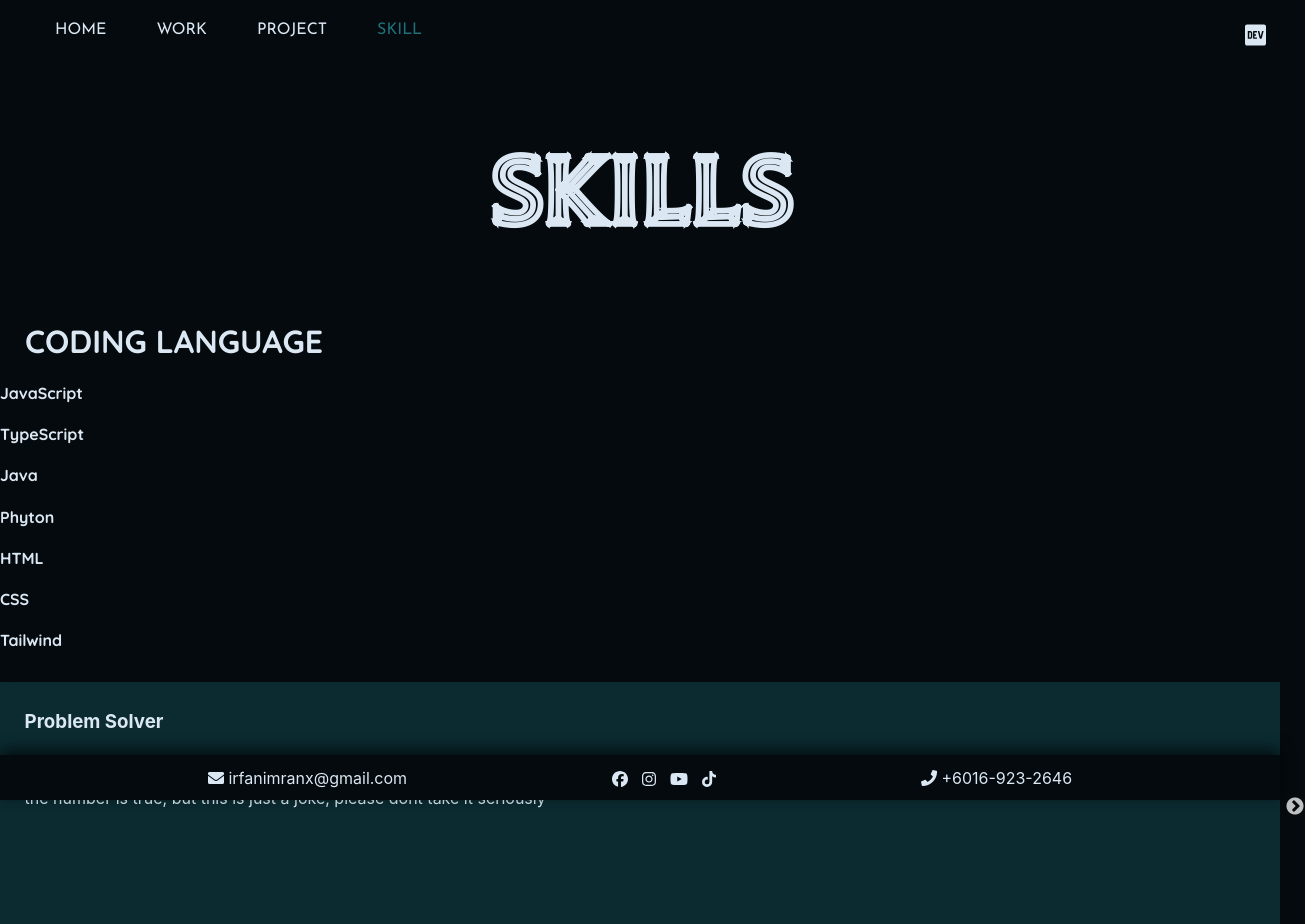
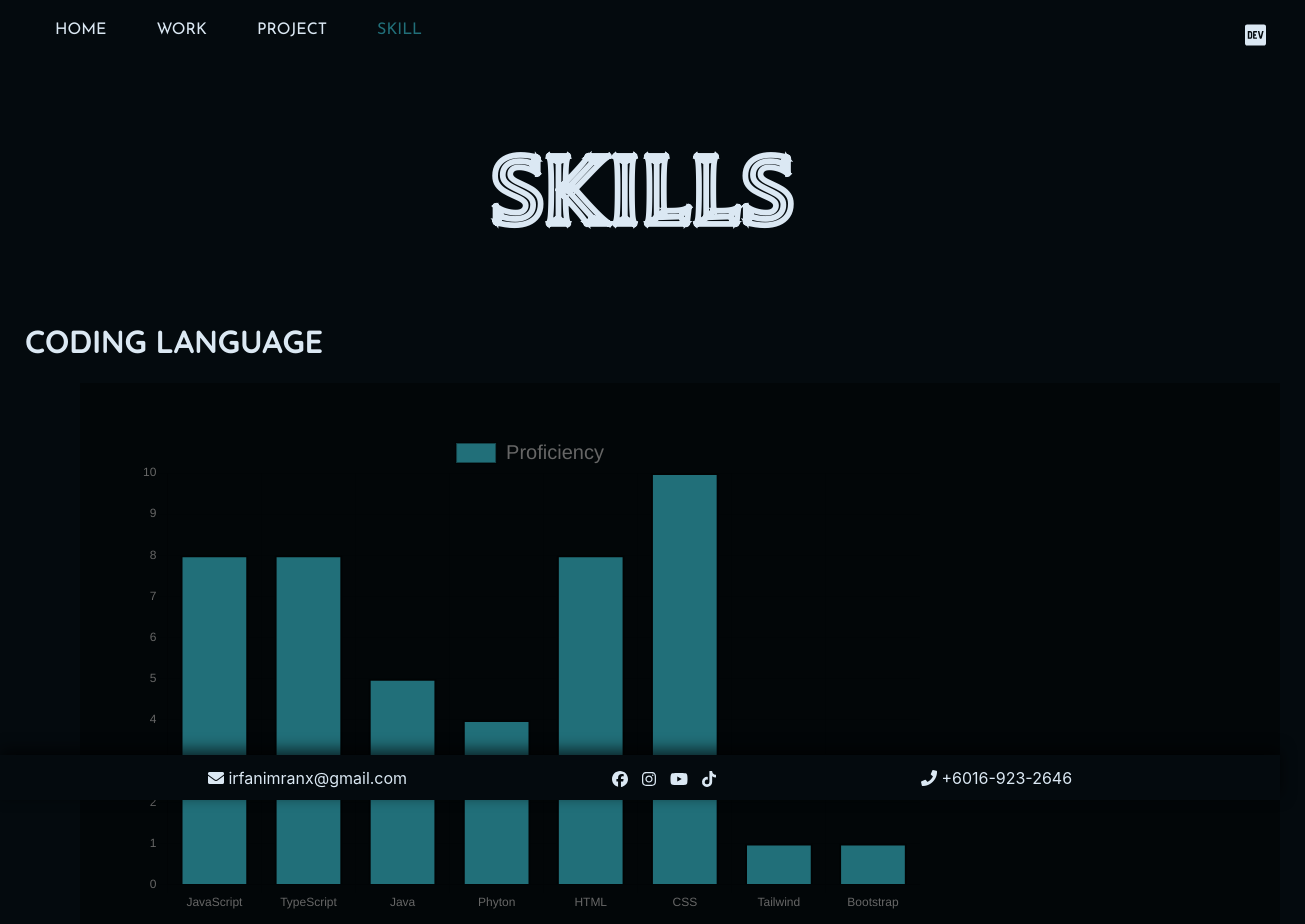
Before and after one commit to IpanXBread/project-ipan, a React (Create React App) app: page /skills in a window 1280 px wide. Shown: the top 924 px of the page, 1305 px wide, since content can reach past the window. Built offline with nearby package versions, Linux system fonts and the light colour scheme.

Commit message:
change waktu afiq datang

```diff
--- a/src/components/HeaderComponent.js
+++ b/src/components/HeaderComponent.js
@@ -7,8 +7,6 @@ import { faDev } from '@fortawesome/free-brands-svg-icons';
 export default function HeaderComponent() {
     const storedMode = localStorage.getItem('themeMode');
     const [isLightMode, setIsLightMode] = useState(storedMode === 'light');
-
-    console.log("Helu world");
 
     const toggleMode = () => {
         const newMode = !isLightMode ? 'light' : 'dark';
--- a/src/components/Skills_Coding.js
+++ b/src/components/Skills_Coding.js
@@ -3,56 +3,86 @@ import {
     BarElement,
     CategoryScale,
     LinearScale,
-    ToolTip,
     Legend
 } from 'chart.js';
 import { Bar } from 'react-chartjs-2';
 import '../css/styles.css';
 
+ChartJS.register(
+    BarElement,
+    CategoryScale,
+    LinearScale,
+    Legend
+)
+
 export default function Skills_Coding() {
 
-    const coding_language = [
+    const data = {
+        labels: ['JavaScript', 'TypeScript', 'Java', 'Phyton', 'HTML', 'CSS', 'Tailwind', 'Bootstrap'],
+        datasets: [
             {
-            language: "JavaScript",
-            level: 8,
+                label: 'Proficiency',
+                data: [8, 8, 5, 4, 8, 10, 1, 1],
+                backgroundColor: '#216F79',
+                borderColor: 'rgba(0, 0, 0, 0.4)',
+                borderWidth: 2,
+            }
+        ]
+    }
+
+    const options = {
+        scales: {
+            y: {
+                beginAtZero: true,
+                max: 10,
             },
-        {
-            language: "TypeScript",
-            level: 8,
+            x: {
+                scales: {
+                    x: {
+                        barThickness: 5,
                     },
-        {
-            language: "Java",
-            level: 5,
                 },
-        {
-            language: "Phyton",
-            level: 4,
             },
-        {
-            language: "HTML",
-            level: 8,
         },
-        {
-            language: "CSS",
-            level: 10,
+        plugins: {
+            legend: {
+                display: true,
+                position: 'top',
+                labels: {
+                    font: {
+                        size: 20
+                    }
+                }
             },
-        {
-            language: "Tailwind",
-            level: 1,
+            title: {
+                display: false,
+                text: 'Coding Language',
             },
-    ];
+        },
+        layout: {
+            padding: {
+                left: 20,
+                bottom: 20,
+            },
+        },
+        indexAxis: 'x',
+        responsive: true,
+        maintainAspectRatio: false,
+    };
 
     return (
         <div className=''>
             <div className="position-container">
                 <h1 className="quicksand">CODING LANGUAGE</h1>
             </div>
-            <div className="skill-coding-container">
-                {coding_language.map((coding, index) => (
-                    <div key={index}>
-                        <h4 className="quicksand">{coding.language}</h4>
+            <div className="coding-container quicksand primary-color big-text">
+                <div className="coding-container-inside">
+                    <Bar
+                        data={data}
+                        options={options}
+                        className="bar-chart quicksand primary-color big-text"
+                    ></Bar>
                 </div>
-                ))}
             </div>
         </div>
     );
--- a/src/components/Skills_Swipe.js
+++ b/src/components/Skills_Swipe.js
@@ -5,37 +5,39 @@ import 'slick-carousel/slick/slick-theme.css';
 
 export default function Skills_Swipe() {
   const settings = {
-    dots: false,
+    dots: true,
     infinite: true,
     speed: 1500,
     slidesToShow: 1,
     slidesToScroll: 1,
     autoplay: true,
-    autoplaySpeed: 4000,
+    autoplaySpeed: 5000,
+    arrows: false,
   };
 
   return (
     <div>
+      <div className="skills-container">
         <Slider {...settings}>
-        <div className="skills-container">
-          <h3>LeetCode</h3>
-          <p>Master on solving LeetCode problems.</p>
+          <div className="align-right">
+            <h2 className="raleway">LeetCode</h2>
+            <p  className="quicksand">Loved to solving LeetCode problems with friends.</p>
           </div>
-        <div className="skills-container">
-          <h3>Problem Solver</h3>
-          <p>Average time of 25 seconds in solving rubiks cube.</p>
-          <p>the number is true, but this is just a joke, please dont take it seriously</p>
+          <div className="align-right">
+          <h2 className="raleway">Problem Solver</h2>
+          <p  className="quicksand">Average time of 25 seconds in solving rubiks cube.</p>
+          <p  className="quicksand">the number is true, but this is just a joke, please dont take it seriously</p>
           </div>
-        <div className="skills-container">
-          <h3>WPM</h3>
-          <p>Reach 120 WPM.</p>
+          <div className="align-right">
+          <h2 className="raleway">WPM</h2>
+          <p  className="quicksand">Reach 120 WPM.</p>
           </div>
-        <div className="skills-container">
-          <h3>Always learning</h3>
-          <p>Up-to-date with current technology, such as ChatGPT, Blackbox AI.</p>
+          <div className="align-right">
+          <h2 className="raleway">Always learning</h2>
+          <p  className="quicksand">Up-to-date with current technology, such as ChatGPT, Blackbox AI.</p>
           </div>
-        {/* Add more slides as needed */}
         </Slider>
+      </div>
     </div>
   );
 }
--- a/src/css/styles.css
+++ b/src/css/styles.css
@@ -730,11 +730,39 @@ body.light-mode {
 
 .skills-container {
   background-color: var(--tertiary-color);
-  padding-left: 25px;
-  margin-top: -20px;
-  padding: 10px;
-  margin: 10px;
   height: 230px;
+  width: 60%;
+  margin-left: 20%;
+}
+
+.coding-container {
+  background-color: var(--shadow-color);
+  padding: 50px 250px 80px 40px;
+  margin-left: 80px;
+}
+
+.coding-container-inside {
+  height: 500px;
+  width: 800px;
+}
+
+.bar-chart {
+  color: var(--primary-color);
+  font-size: 30px;
+  width: 100px;
+}
+
+.move-left-animation {
+  animation: moveLeft 10s linear infinite;
+}
+
+@keyframes moveLeft {
+  0% {
+    transform: translateX(0);
+  }
+  100% {
+    transform: translateX(-100%);
+  }
 }
 
 /* Parallax */
```
Lines whose indentation alone changed are shown as unchanged.
